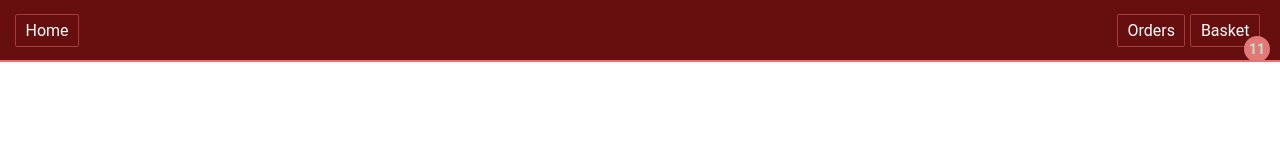
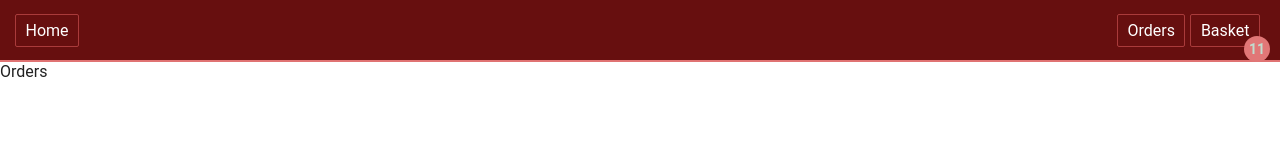
Before and after one commit to SlawomirChimczuk/Shop-App, a React (Vite) app: page /orders in a window 1280 px wide. Shown: the top 160 px of the page. Built offline with nearby package versions, Linux system fonts and the light colour scheme; data requests are answered from the project's data file.

Commit message:
Task: added Form and Order Page.

```diff
--- a/src/App.jsx
+++ b/src/App.jsx
@@ -5,6 +5,8 @@ import Search from "./components/search/Search"
 import Home from "./pages/home/Home"
 import { BasketItemsProvider } from "./context/BasketItemsProvider"
 import Basket from "./pages/basket/Basket"
+import Orders from "./pages/orders/Orders"
+import Form from "./pages/form/Form"
 
 function App() {
 
@@ -15,6 +17,8 @@ function App() {
         <Routes>
             <Route index element={<Home />} />
             <Route path="basket" element={<Basket />} />
+            <Route path="form" element={<Form />} />
+            <Route path="orders" element={<Orders />} />
         </Routes>
       </BasketItemsProvider>
     </>
--- a/src/pages/basket/BasketPriceSummary.jsx
+++ b/src/pages/basket/BasketPriceSummary.jsx
@@ -12,10 +12,10 @@ export default function BasketPriceSummary(){
 
     const createOrder = async () => {
         await axios.post('http://localhost:5000/orders', {
-
+           items: basketItems
         });
         await loadBasket();
-        navigate('/orders')
+        navigate('/form');
     }
 
     const [itemsSummary, setItemsSummary] = useState([]);
--- /dev/null
+++ b/src/pages/form/Form.jsx
@@ -0,0 +1,15 @@
+import { useContext } from "react";
+import { basketItemsContext } from '../../context/BasketItemsProvider'
+
+
+export default function Form(){
+    const { basketItems } = useContext(basketItemsContext);
+
+    console.log("basketItems-orders", basketItems);
+
+    return(
+        <>
+            Form
+        </>
+    )
+}
--- /dev/null
+++ b/src/pages/orders/Orders.jsx
@@ -0,0 +1,8 @@
+export default function Orders(){
+
+    return(
+        <>
+            Orders
+        </>
+    )
+}
```
